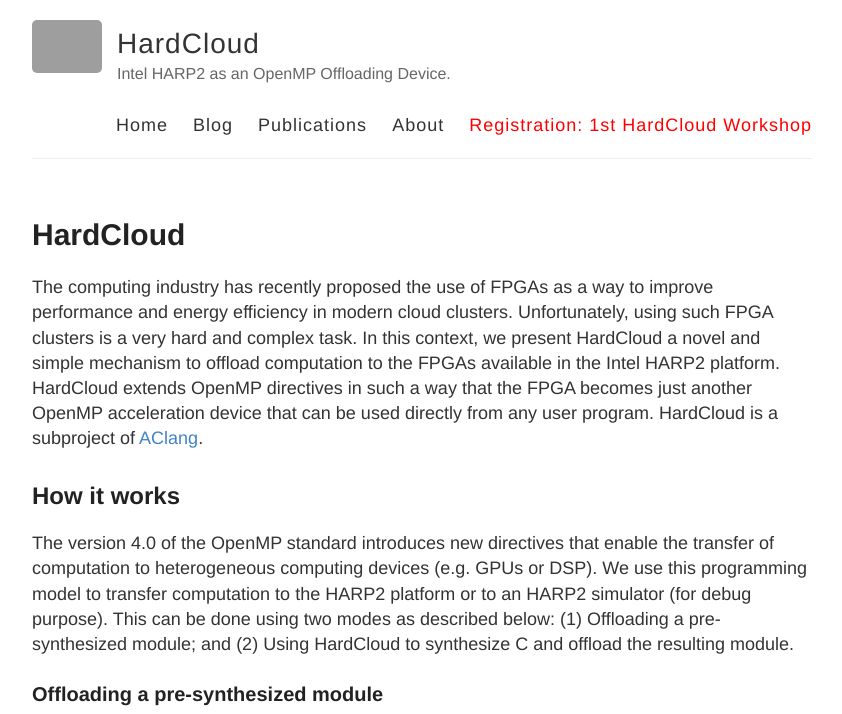
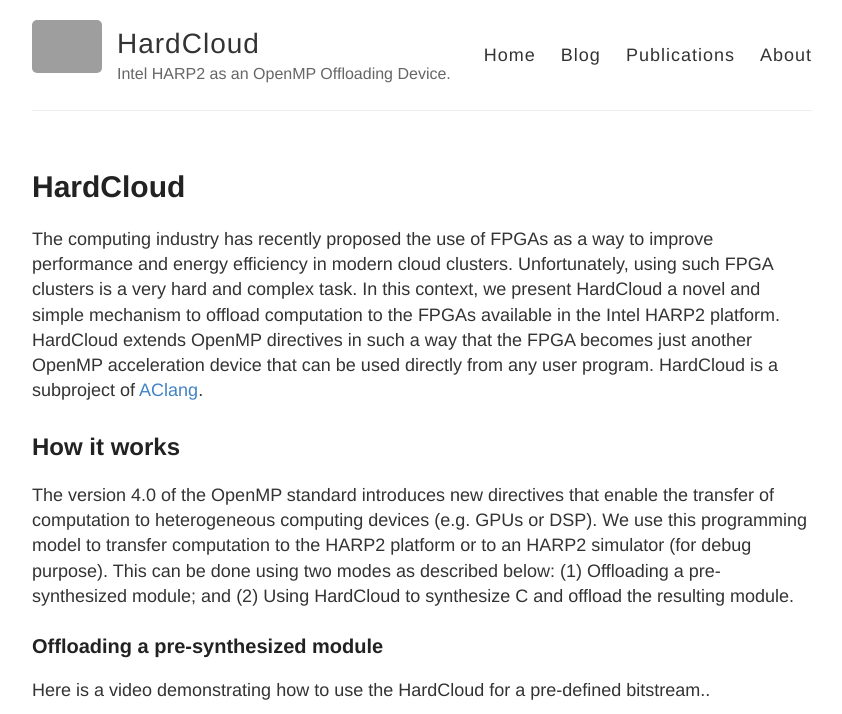
Before and after one commit to ramonn76/HardCloud, a Jekyll site: the page built from index.md, in a window 1280 px wide and 900 px high, cut to the strip 0-714 px from the top of the window. Shown: the whole strip, without its empty margins (218-1060 px from the left). Built offline with Jekyll 4.4.1, drawn with Linux system fonts in a browser that asks for light colours; grey boxes are pictures that could not be loaded.

Commit message:
Update default.html

```diff
--- a/_layouts/default.html
+++ b/_layouts/default.html
@@ -31,7 +31,7 @@
             <a href="{{ site.baseurl }}/blog">Blog</a>
             <a href="{{ site.baseurl }}/publications">Publications</a>
             <a href="{{ site.baseurl }}/about">About</a>
-            <a href="https://goo.gl/forms/AwgAeLGIgIasKMOf2"><font color="red">Registration: 1st HardCloud Workshop</font></a>
+           <!-- <a href="https://goo.gl/forms/AwgAeLGIgIasKMOf2"><font color="red">Registration: 1st HardCloud Workshop</font></a>-->
           </nav>
         </header>
       </div>
```
